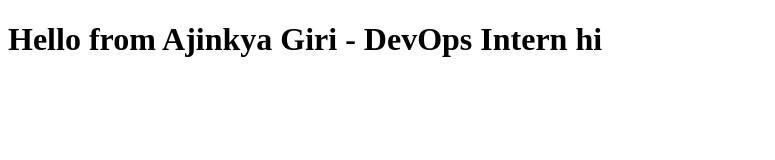
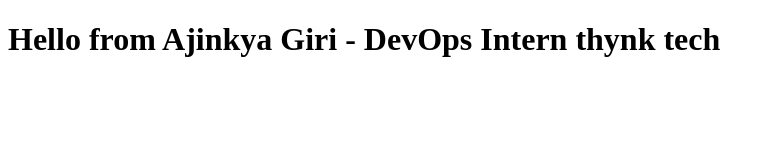
Before and after one commit to Ajinkya-Giri27/Thynk-Task1, a website: page public/index.html in a window 1280 px wide. Shown: the whole page, without its empty margins (0-775 px from the left). Drawn offline with Linux system fonts and the light colour scheme.

Commit message:
Update index.html

```diff
--- a/public/index.html
+++ b/public/index.html
@@ -4,6 +4,6 @@
     <title>DevOps Intern App</title>
 </head>
 <body>
-    <h1>Hello from Ajinkya Giri - DevOps Intern hi</h1>
+    <h1>Hello from Ajinkya Giri - DevOps Intern thynk tech</h1>
 </body>
 </html>
```
